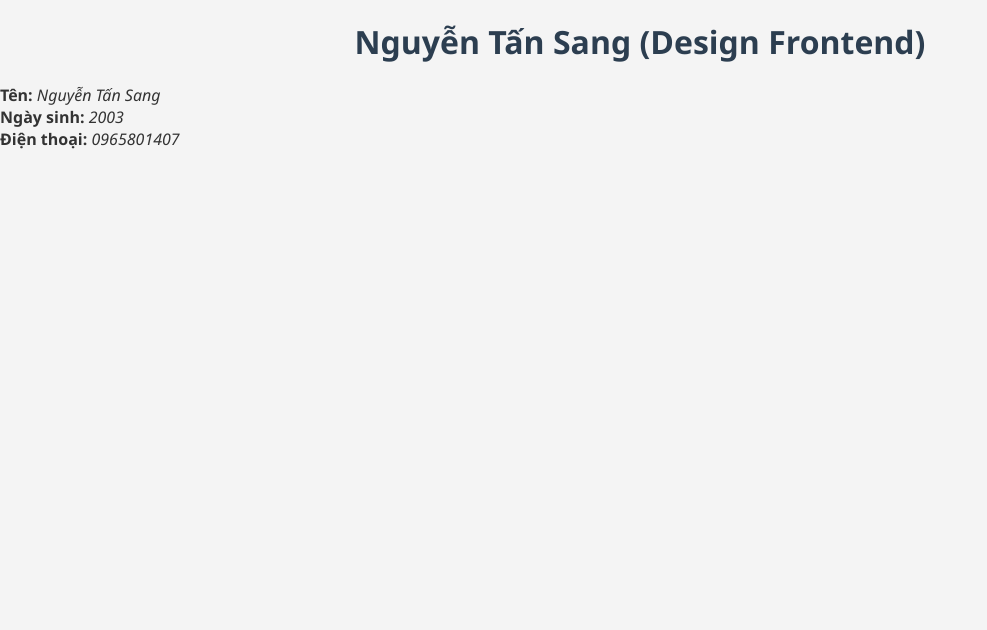
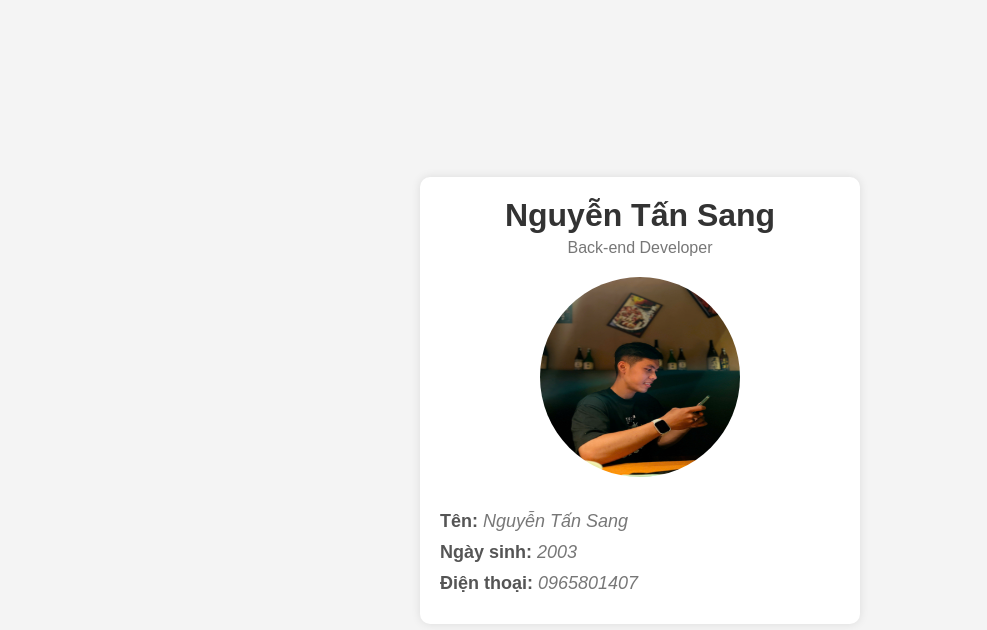
Before and after one commit to Sangnt2003/nguyentansang.github.io, a plain HTML site: page index.html in a window 1280 px wide. Shown: the whole page, without its empty margins (0-987 px from the left). Drawn offline with Linux system fonts and the light colour scheme.

Commit message:
add images

```diff
--- a/index.html
+++ b/index.html
@@ -7,12 +7,19 @@
     <link rel="stylesheet" href="style.css" />
   </head>
   <body>
-    <h1>Nguyễn Tấn Sang (Design Frontend)</h1>
-
-    <div class="thongtin"><b>Tên:</b> <i>Nguyễn Tấn Sang</i></div>
-
-    <div class="thongtin"><b>Ngày sinh:</b> <i>2003</i></div>
-
-    <div class="thongtin"><b>Điện thoại:</b> <i>0965801407</i></div>
+    <div class="container">
+      <header>
+        <h1>Nguyễn Tấn Sang</h1>
+        <p>Back-end Developer</p>
+      </header>
+      <main>
+        <img src="/public/images/avatar.jpg" alt="Avatar" class="avatar" />
+        <div class="info">
+          <div class="thongtin"><b>Tên:</b> <i>Nguyễn Tấn Sang</i></div>
+          <div class="thongtin"><b>Ngày sinh:</b> <i>2003</i></div>
+          <div class="thongtin"><b>Điện thoại:</b> <i>0965801407</i></div>
+        </div>
+      </main>
+    </div>
   </body>
 </html>
--- a/style.css
+++ b/style.css
@@ -1,13 +1,57 @@
 body {
-    font-family: "Segoe UI", sans-serif;
+    font-family: 'Arial', sans-serif;
+    background-color: #f4f4f4;
     margin: 0;
     padding: 0;
-    background-color: #f4f4f4;
+    display: flex;
+    justify-content: center;
+    align-items: center;
+    height: 100vh;
+  }
+
+  .container {
+    background-color: #fff;
+    padding: 20px;
+    border-radius: 10px;
+    box-shadow: 0 0 10px rgba(0, 0, 0, 0.1);
+    text-align: center;
+    max-width: 400px;
+    width: 100%;
+  }
+
+  header {
+    margin-bottom: 20px;
+  }
+
+  header h1 {
     color: #333;
-}
+    margin: 0;
+  }
 
-h1 {
-    text-align: center;
-    color: #2c3e50;
-    margin-top: 20px;
-}
+  header p {
+    color: #777;
+    margin: 5px 0 0;
+  }
+
+  .avatar {
+    width: 200px;
+    height: 200px;
+    border-radius: 50%;
+    margin-bottom: 20px;
+  }
+
+  .info {
+    text-align: left;
+  }
+
+  .thongtin {
+    margin: 10px 0;
+    font-size: 18px;
+  }
+
+  .thongtin b {
+    color: #555;
+  }
+  .thongtin i {
+    color: #777;
+  }
```
Also changed, not shown: public/images/avatar.jpg (added).
